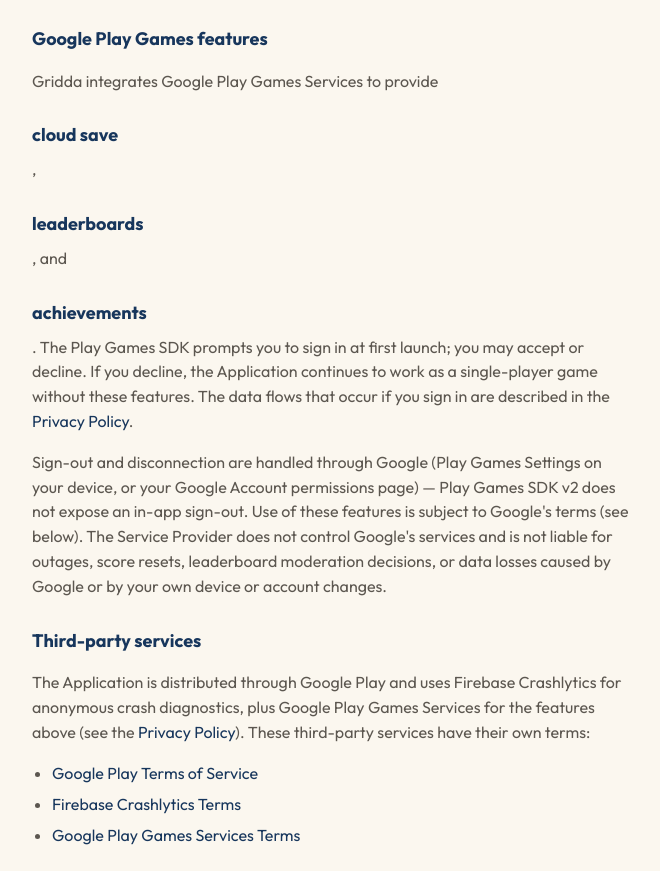
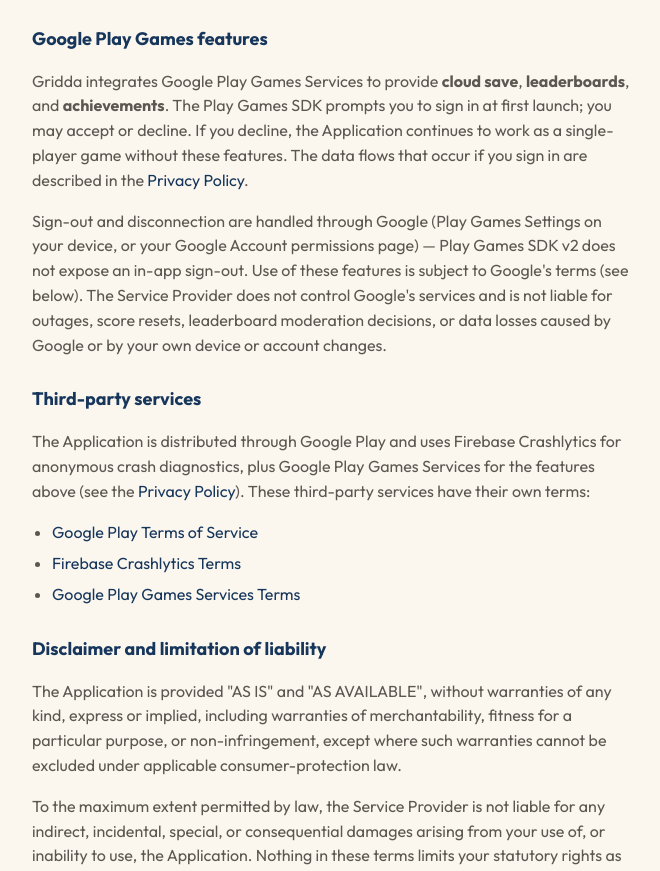
Before and after one commit to JKubovy/gridda, a plain HTML site: page terms.html in a window 1280 px wide. Shown: the part 1352-2223 px from the top of the page, without its empty margins (308-968 px from the left). Drawn offline with Linux system fonts and the light colour scheme.

Commit message:
fix(css): scope prose strong to direct children only

```diff
--- a/assets/styles.css
+++ b/assets/styles.css
@@ -163,7 +163,7 @@ footer nav {
   font-size: 1.25rem;
   margin: 2rem 0 0.5rem;
 }
-.prose strong {
+.prose > strong {
   display: block;
   font-weight: 700;
   color: var(--color-primary);
```
